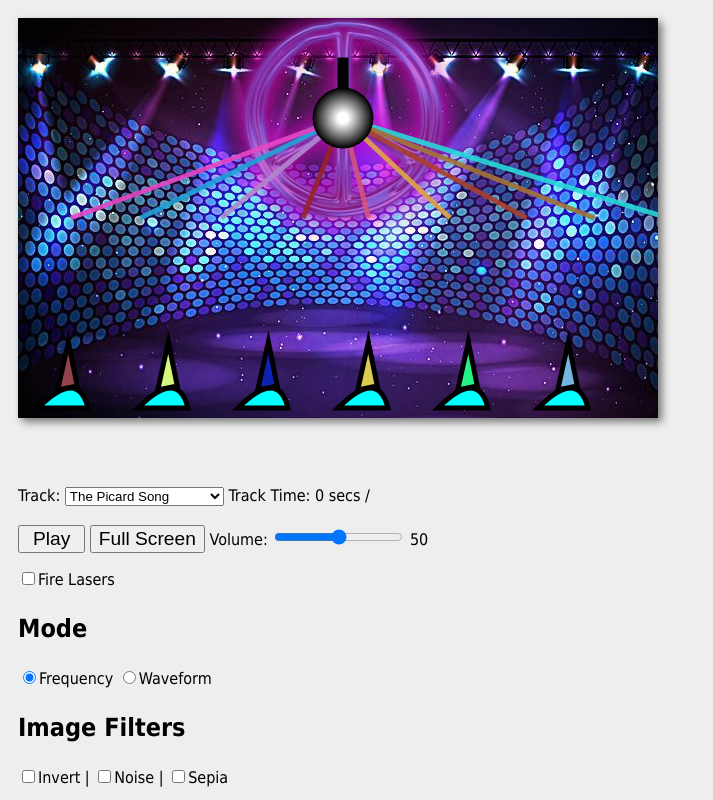
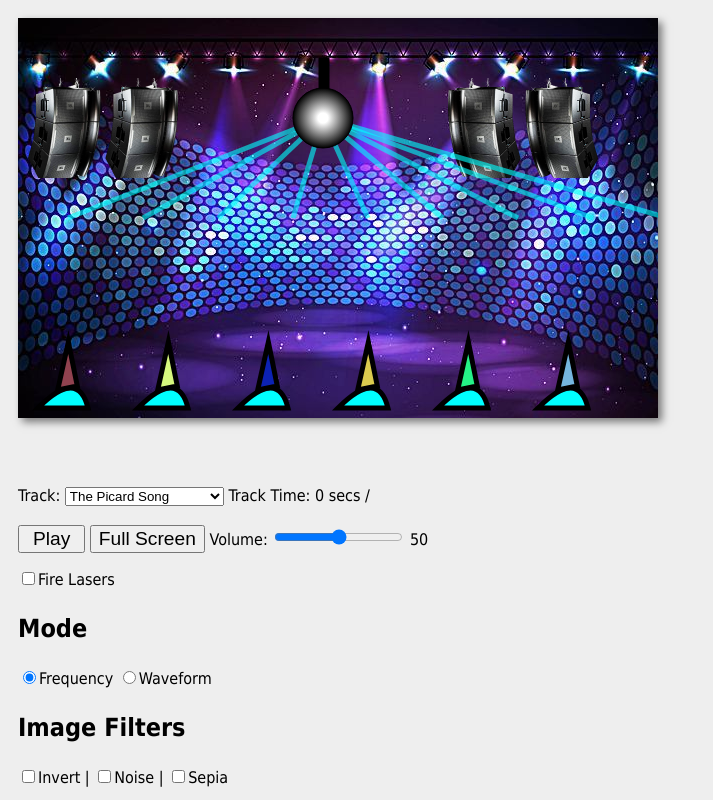
Before and after one commit to stevensalex29/330Project1, a plain HTML site: page main.html in a window 1280 px wide. Shown: the top 800 px of the page, without its empty margins (0-713 px from the left). Drawn offline with Linux system fonts and the light colour scheme; animation ran at ten frames a second.

Commit message:
added speakers and sound wave peace symbols

```diff
--- a/Documentation.txt
+++ b/Documentation.txt
@@ -3,3 +3,5 @@ Documentation:
 Stage background: https://png.pngtree.com/thumb_back/fw800/back_pic/04/22/78/345832ec923d5a0.jpg
 
 Peace Symbol: http://gamersfanon.wikia.com/wiki/File:114356-glowing-purple-neon-icon-symbols-shapes-peace-sign-ttf.png
+
+Speaker: https://pngimage.net/compass-rose-png-4/
--- a/main.html
+++ b/main.html
@@ -11,6 +11,8 @@
 	<canvas width="640" height="400"></canvas>
 	<img src="media/stage.jpg" id="background" width="1116" height="1116">
 	<img src="media/peace.png" id="disco" width="50" height="50">
+	<img src="media/speaker.png" id="speaker" width="50" height="50">
+	<img src="media/speaker2.png" id="speaker2" width="50" height="50">
 	<div id="controls">
 		<audio></audio>
 
--- a/main.js
+++ b/main.js
@@ -15,7 +15,7 @@
 		let fired = false;
 		let invert = false, noise = false, sepia = false, wav = false;
 		let delayNode;
-		let img, disc;
+		let img, disc, speaker, speaker2;
 		let ang = 0;
 
 		// 2 - elements on the page
@@ -94,6 +94,8 @@
 			drawCtx = canvasElement.getContext("2d");
 			img = document.querySelector("#background");
 			disc = document.querySelector("#disco");
+			speaker = document.querySelector("#speaker");
+			speaker2 = document.querySelector("#speaker2");
 		}
 
 		function setupUI(){
@@ -232,8 +234,8 @@
 		// draw disco ball for visualizer
 		function disco(){
 			drawCtx.save();
-			drawRectangle(drawCtx,canvasElement.width/2,40,10,30,"black");
-			drawCtx.translate(canvasElement.width/2+5, 100);
+			drawRectangle(drawCtx,canvasElement.width/2-19,40,10,30,"black");
+			drawCtx.translate(canvasElement.width/2-15, 100);
 			var grad = drawCtx.createRadialGradient(0, 0, 5, 0, 0, 30);
             grad.addColorStop(0, 'white');
             grad.addColorStop(1, 'black');
@@ -248,16 +250,22 @@
 			let barSpacing = 1;
 			let barHeight = 100;
 			let topSpacing = 50;
-			drawCtx.globalAlpha = .9;
+			drawCtx.globalAlpha = .6;
 			// loop through the data and draw!
 			for(let i=0; i<audioData.length; i+=15) {
 				// draw lines
-				if(!wav) drawLine(drawCtx,canvasElement.width/2+5,100,640 - i * (barWidth + barSpacing)+getRandom(5,20),
-					canvasElement.height/2 + audioData[i],randomColor(),5);
+				if(!wav || playButton.dataset.playing == "no") drawLine(drawCtx,canvasElement.width/2-15,100,640 - i * (barWidth + barSpacing)+10,
+					canvasElement.height/2 + audioData[i],"cyan",5);
 				else {
-					drawLine(drawCtx,canvasElement.width/2+5,100,640 - i * (barWidth + barSpacing),
-					canvasElement.height/2 + audioData[i] -20,randomColor(),5);
+					drawLine(drawCtx,canvasElement.width/2-15,100,640 - i * (barWidth + barSpacing),
+					canvasElement.height/2 + audioData[i] -20,"cyan",5);
 				}
+				// if(!wav) drawLine(drawCtx,canvasElement.width/2-15,100,640 - i * (barWidth + barSpacing)+getRandom(5,20),
+				// 	canvasElement.height/2 + audioData[i],randomColor(),5);
+				// else {
+				// 	drawLine(drawCtx,canvasElement.width/2-15,100,640 - i * (barWidth + barSpacing),
+				// 	canvasElement.height/2 + audioData[i] -20,randomColor(),5);
+				// }
 			}
 			drawCtx.restore();
 		}
@@ -290,13 +298,29 @@
 			drawCtx.restore();
 		}
 
-		// draw peace sign
+		// draw peace sign and speakers
 		function peace(){
 			drawCtx.save();
-			drawCtx.scale(.5,.5);
-			drawCtx.translate(395,-60);
+			drawCtx.drawImage(speaker, 10,60,150,100);
+			drawCtx.drawImage(speaker2, 430,60,150,100);
+			let xPos = 400;
+			let yPos = 400;
+			for(let i = 0; i < 7; i++){ // draw symbols from speakers
+				drawCtx.scale(.7,.7);
+				if(i!=0 && i!=1&&playButton.dataset.playing == "yes"){
+					let moveX1 = audioData[10];
+					drawCtx.drawImage(disc, xPos, yPos,moveX1,moveX1);
+					if(i==2)drawCtx.drawImage(disc, xPos+400, yPos,moveX1,moveX1);
+					if(i==3)drawCtx.drawImage(disc, xPos+950, yPos,moveX1,moveX1);
+					if(i==4)drawCtx.drawImage(disc, xPos+1800, yPos,moveX1,moveX1);
+					if(i==5)drawCtx.drawImage(disc, xPos+3100, yPos,moveX1,moveX1);
+					if(i==6)drawCtx.drawImage(disc, xPos+5000, yPos,moveX1,moveX1);
+				}
+				xPos+=100;
+				yPos+=150;
 
-			drawCtx.drawImage(disc,  0, 0);
+
+			}
 			drawCtx.restore();
 		}
 
```
Also changed, not shown: media/speaker.png (added), media/speaker2.png (added).
